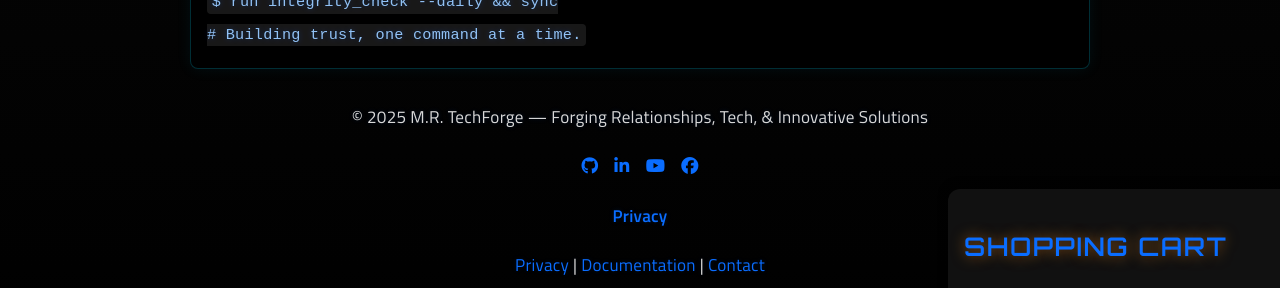
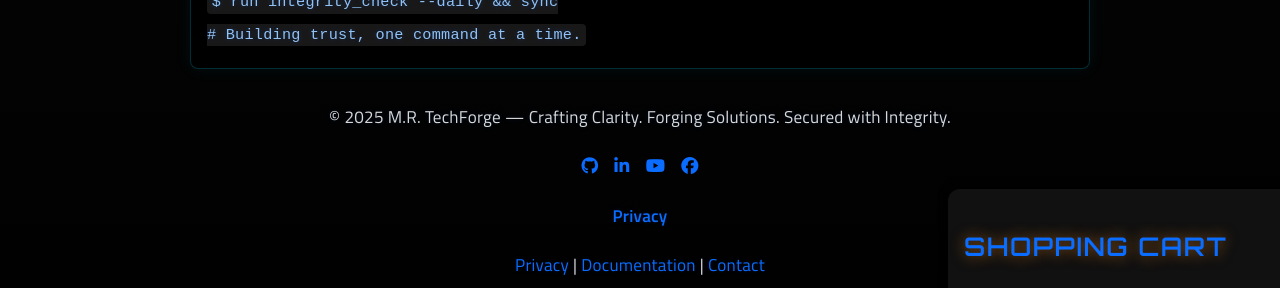
Before and after one commit to markisrt4/mrtechforge.github.io, a Jekyll site: the page built from products.html, in a window 1280 px wide and 900 px high, scrolled down 3067 px. Shown: the part 519-807 px from the top of the window. Built offline with Jekyll 4.4.1, drawn with Linux system fonts in a browser that asks for light colours.

Commit message:
Update footer.html

```diff
--- a/_includes/footer.html
+++ b/_includes/footer.html
@@ -8,7 +8,7 @@
 
     <p class="tagline">
       &copy; {{ site.time | date: "%Y" }} {{ site.title }}
-      <span>— Forging Relationships, Tech, &amp; Innovative Solutions</span>
+      <span>— Crafting Clarity. Forging Solutions. Secured with Integrity.</span>
     </p>
 
     <div class="footer-social">
```
